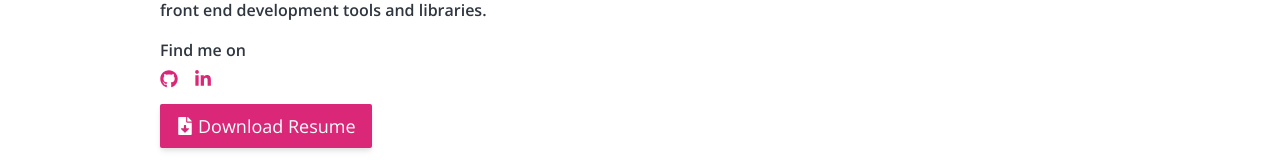
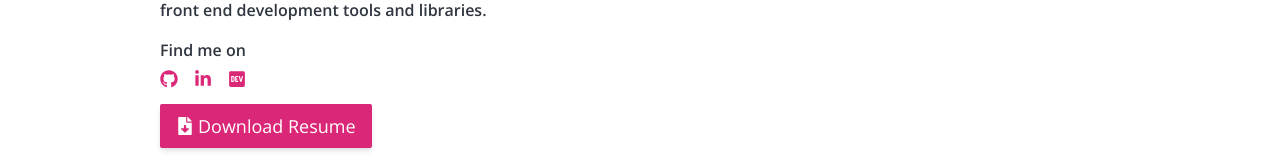
Before and after one commit to Shaharafat/personal-portfolio, a Next.js app: page / in a window 1280 px wide. Shown: the part 487-647 px from the top of the page. Built offline with nearby package versions, Linux system fonts and the light colour scheme.

Commit message:
dev.to link added on intro file

```diff
--- a/components/Intro.js
+++ b/components/Intro.js
@@ -9,7 +9,7 @@
 import Button from "@/common/Button";
 import ComponentLayout from "@/common/ComponentLayout";
 import React from "react";
-import { FaFileDownload, FaGithub, FaLinkedinIn } from "react-icons/fa";
+import { FaDev, FaFileDownload, FaGithub, FaLinkedinIn } from "react-icons/fa";
 
 const Intro = () => {
   return (
@@ -56,6 +56,13 @@ const Intro = () => {
           >
             <FaLinkedinIn />
           </a>
+          <a
+            href="https://dev.to/shaharafat"
+            target="_blank"
+            className="text-pink-600 mx-2 text-lg"
+          >
+            <FaDev />
+          </a>
         </div>
         {/* resume download button */}
         <Button
```
